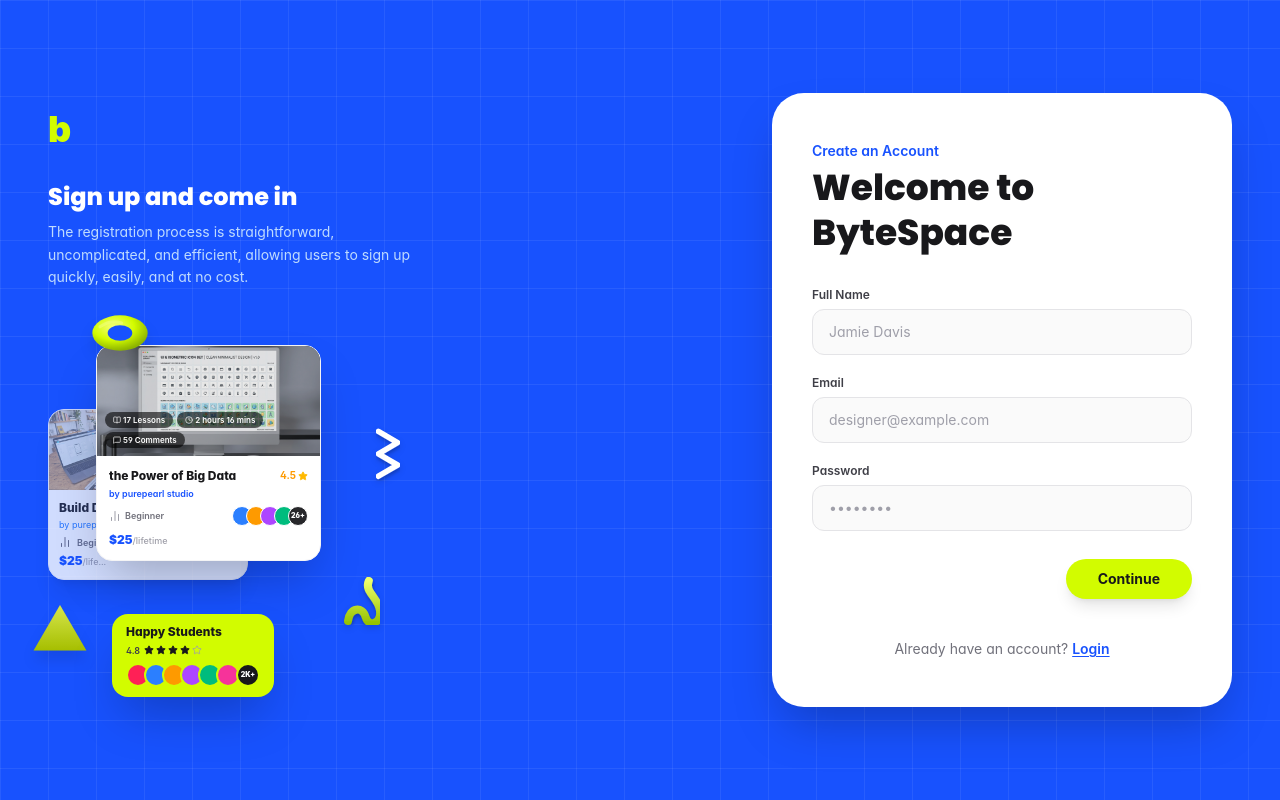
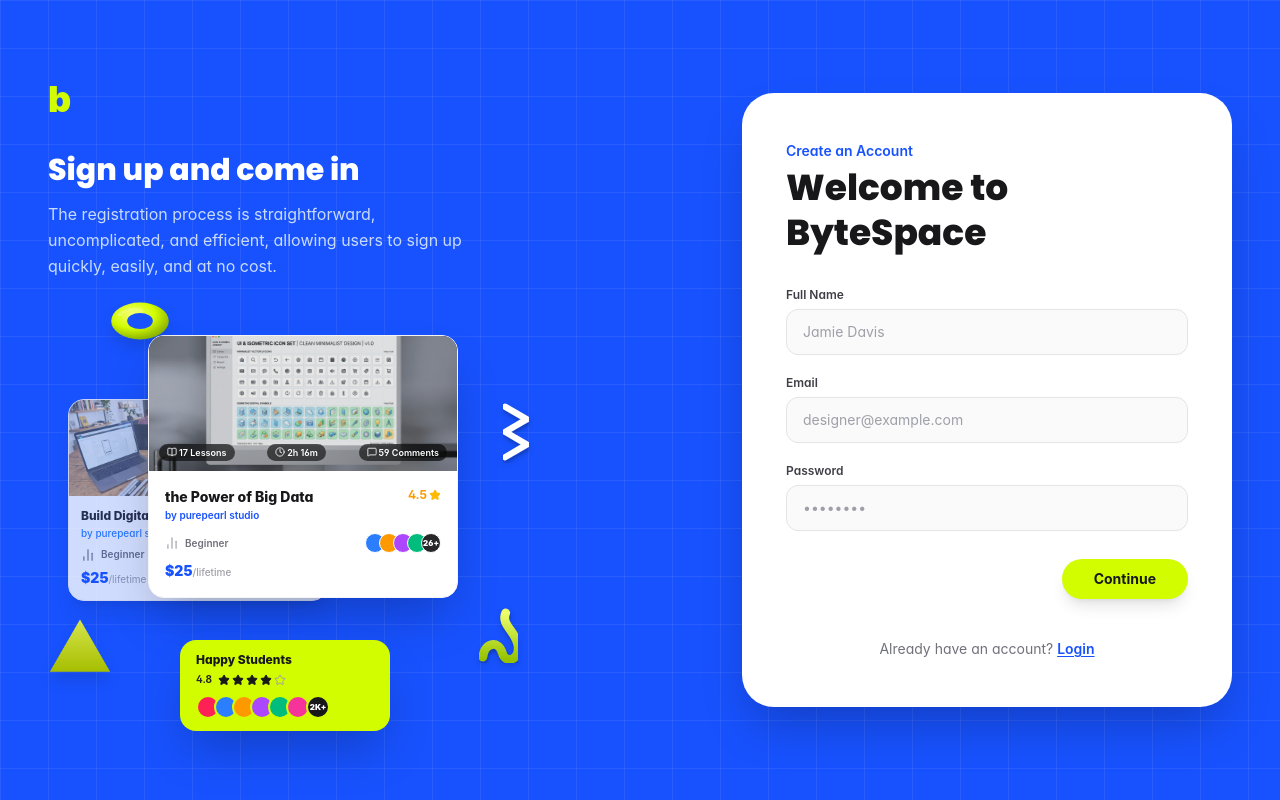
Before and after one commit to ridwanul-basit/ByteSpace-New, a Next.js app: page /sign-up in a window 1280 px wide. Built offline with nearby package versions, Linux system fonts and the light colour scheme; a web font is replaced by a local one.

Commit message:
feat(fixed : auth layout)

```diff
--- a/src/components/layout/AuthLayout.tsx
+++ b/src/components/layout/AuthLayout.tsx
@@ -18,20 +18,20 @@
       </Link>
 
       {/* ── Text ── */}
-      <div className="relative z-20 max-w-sm text-center lg:text-left">
-        <h2 className="text-white font-extrabold text-xl sm:text-2xl leading-snug mb-2 font-heading">
+      <div className="relative z-20 max-w-md text-center lg:text-left">
+        <h2 className="text-white font-extrabold text-2xl sm:text-3xl leading-snug mb-2.5 font-heading">
           {tagline}
         </h2>
-        <p className="text-blue-200 text-xs sm:text-sm leading-relaxed">{description}</p>
+        <p className="text-blue-100/90 text-sm sm:text-base leading-relaxed">{description}</p>
       </div>
 
       {/* ── Card collage ── */}
-      <div className="relative z-20 mt-8 lg:mt-10 flex justify-center self-center lg:self-start">
-        <div className="relative" style={{ width: 340, height: 360 }}>
+      <div className="relative z-20 mt-8 lg:mt-10 flex justify-center self-center lg:self-start w-full">
+        <div className="relative w-full max-w-[450px]" style={{ height: 400 }}>
 
           {/* ── Lime Torus Ring — top-left ── */}
-          <div className="absolute -top-4 left-10 z-30 pointer-events-none">
-            <svg viewBox="0 0 80 52" className="w-16 h-10 drop-shadow-xl">
+          <div className="absolute -top-5 left-10 z-30 pointer-events-none">
+            <svg viewBox="0 0 80 52" className="w-16 h-11 drop-shadow-xl">
               <defs>
                 <radialGradient id="atLt" cx="38%" cy="32%" r="68%">
                   <stop offset="0%" stopColor="#f5ff7a" />
@@ -46,8 +46,8 @@
           </div>
 
           {/* ── Lime Triangle — bottom-left ── */}
-          <div className="absolute bottom-8 -left-4 z-30 pointer-events-none">
-            <svg viewBox="0 0 70 70" className="w-14 h-14 drop-shadow-xl">
+          <div className="absolute bottom-10 -left-5 z-30 pointer-events-none">
+            <svg viewBox="0 0 70 70" className="w-16 h-16 drop-shadow-xl">
               <defs>
                 <linearGradient id="atTri" x1="0" y1="0" x2="0" y2="1">
                   <stop offset="0%" stopColor="#eeff55" />
@@ -60,8 +60,8 @@
           </div>
 
           {/* ── White Zigzag — right-middle ── */}
-          <div className="absolute top-24 -right-4 z-30 pointer-events-none">
-            <svg viewBox="0 0 40 70" className="w-8 h-14 drop-shadow-md">
+          <div className="absolute top-20 -right-4 z-30 pointer-events-none">
+            <svg viewBox="0 0 40 70" className="w-9 h-16 drop-shadow-md">
               <defs>
                 <filter id="atSz">
                   <feDropShadow dx="1" dy="3" stdDeviation="2" floodColor="#000" floodOpacity="0.18" />
@@ -72,8 +72,8 @@
           </div>
 
           {/* ── Lime Squiggle — right-bottom ── */}
-          <div className="absolute bottom-16 right-2 z-30 pointer-events-none">
-            <svg viewBox="0 0 50 60" className="w-10 h-12 drop-shadow-md">
+          <div className="absolute bottom-14 right-0 z-30 pointer-events-none">
+            <svg viewBox="0 0 50 60" className="w-11 h-14 drop-shadow-md">
               <defs>
                 <linearGradient id="atSq" x1="0" y1="0" x2="0" y2="1">
                   <stop offset="0%" stopColor="#eeff6a" />
@@ -87,81 +87,81 @@
             </svg>
           </div>
 
-          {/* ── Back course card (offset, partially hidden) ── */}
-          <div className="absolute top-20 left-0 z-10 w-[200px] rounded-2xl bg-white shadow-xl overflow-hidden border border-zinc-100 opacity-80">
-            <div className="relative h-20 bg-zinc-200 overflow-hidden">
-              <Image src="/courses/course-1.jpg" alt="" fill className="object-cover opacity-60" />
+          {/* ── Back course card (offset, wider) ── */}
+          <div className="absolute top-20 left-0 z-10 w-[260px] rounded-2xl bg-white shadow-xl overflow-hidden border border-zinc-100 opacity-80 transition-transform duration-300 hover:opacity-100">
+            <div className="relative h-24 bg-zinc-200 overflow-hidden">
+              <Image src="/courses/course-1.jpg" alt="Build Digital Assets" fill className="object-cover opacity-70" />
             </div>
-            <div className="p-2.5">
-              <p className="text-xs font-extrabold text-zinc-800 truncate">Build Digi...</p>
-              <p className="text-[9px] text-blue-500 mt-0.5">by purepearl stu...</p>
-              <div className="flex items-center gap-1.5 mt-1">
-                <BarChart2 className="w-3 h-3 text-zinc-500" />
-                <span className="text-[9px] text-zinc-500 font-semibold">Beginner</span>
+            <div className="p-3">
+              <p className="text-xs font-extrabold text-zinc-800 truncate">Build Digital Asset</p>
+              <p className="text-[10px] text-blue-500 font-medium mt-0.5">by purepearl studio</p>
+              <div className="flex items-center gap-1.5 mt-1.5">
+                <BarChart2 className="w-3.5 h-3.5 text-zinc-500" />
+                <span className="text-[10px] text-zinc-500 font-semibold">Beginner</span>
               </div>
-              <p className="text-xs font-black text-[#1852fe] mt-1">$25<span className="text-[9px] font-normal text-zinc-400">/life...</span></p>
+              <p className="text-sm font-black text-[#1852fe] mt-1.5">$25<span className="text-[10px] font-normal text-zinc-400">/lifetime</span></p>
             </div>
           </div>
 
-          {/* ── Front course card (primary) ── */}
-          <div className="absolute top-4 left-12 z-20 w-[225px] rounded-2xl bg-white shadow-2xl overflow-hidden border border-zinc-100">
+          {/* ── Front course card (primary, wider) ── */}
+          <div className="absolute top-4 left-16 sm:left-20 z-20 w-[290px] sm:w-[310px] rounded-2xl bg-white shadow-2xl overflow-hidden border border-zinc-100">
             {/* Course image */}
-            <div className="relative h-[110px] bg-zinc-900 overflow-hidden">
+            <div className="relative h-[135px] bg-zinc-900 overflow-hidden">
               <Image src="/courses/course-2.jpg" alt="The Power of Big Data" fill className="object-cover opacity-90" />
               {/* Badges */}
-              <div className="absolute bottom-2 left-2 flex items-center gap-1 flex-wrap">
-                <span className="rounded-full bg-black/60 px-2 py-0.5 text-[8px] text-white font-semibold flex items-center gap-0.5">
-                  <BookOpen className="w-2 h-2" /> 17 Lessons
+              <div className="absolute bottom-2.5 left-2.5 right-2.5 flex items-center justify-between gap-1">
+                <span className="rounded-full bg-black/60 backdrop-blur-md px-2 py-0.5 text-[9px] text-white font-semibold flex items-center gap-0.5">
+                  <BookOpen className="w-2.5 h-2.5" /> 17 Lessons
                 </span>
-                <span className="rounded-full bg-black/60 px-2 py-0.5 text-[8px] text-white font-semibold flex items-center gap-0.5">
-                  <Clock className="w-2 h-2" /> 2 hours 16 mins
+                <span className="rounded-full bg-black/60 backdrop-blur-md px-2 py-0.5 text-[9px] text-white font-semibold flex items-center gap-0.5">
+                  <Clock className="w-2.5 h-2.5" /> 2h 16m
                 </span>
-                <span className="rounded-full bg-black/60 px-2 py-0.5 text-[8px] text-white font-semibold flex items-center gap-0.5">
-                  <MessageSquare className="w-2 h-2" /> 59 Comments
+                <span className="rounded-full bg-black/60 backdrop-blur-md px-2 py-0.5 text-[9px] text-white font-semibold flex items-center gap-0.5">
+                  <MessageSquare className="w-2.5 h-2.5" /> 59 Comments
                 </span>
               </div>
             </div>
 
             {/* Card body */}
-            <div className="p-3">
+            <div className="p-3.5 sm:p-4">
               <div className="flex items-start justify-between gap-1">
-                <p className="text-xs font-extrabold text-zinc-900 leading-snug">the Power of Big Data</p>
-                <span className="flex items-center gap-0.5 text-[10px] font-bold text-amber-500 shrink-0">
-                  4.5 <Star className="w-2.5 h-2.5 fill-amber-400 text-amber-400" />
+                <p className="text-sm font-extrabold text-zinc-900 leading-snug">the Power of Big Data</p>
+                <span className="flex items-center gap-0.5 text-xs font-bold text-amber-500 shrink-0">
+                  4.5 <Star className="w-3 h-3 fill-amber-400 text-amber-400" />
                 </span>
               </div>
-              <p className="text-[9px] text-[#1852fe] font-semibold mt-0.5">by purepearl studio</p>
-              <div className="mt-1.5 flex items-center justify-between">
-                <div className="flex items-center gap-1">
-                  <BarChart2 className="w-3 h-3 text-zinc-400" />
-                  <span className="text-[9px] text-zinc-500 font-semibold">Beginner</span>
+              <p className="text-[10px] text-[#1852fe] font-semibold mt-0.5">by purepearl studio</p>
+              <div className="mt-2.5 flex items-center justify-between">
+                <div className="flex items-center gap-1.5">
+                  <BarChart2 className="w-3.5 h-3.5 text-zinc-400" />
+                  <span className="text-[10px] font-semibold text-zinc-500">Beginner</span>
                 </div>
                 <div className="flex -space-x-1.5">
                   {["bg-blue-500", "bg-amber-500", "bg-purple-500", "bg-emerald-500"].map((bg, i) => (
                     <div key={i} className={`h-5 w-5 rounded-full border border-white ${bg}`} />
                   ))}
-                  <div className="h-5 w-5 rounded-full border border-white bg-zinc-800 text-white text-[7px] flex items-center justify-center font-black">26+</div>
+                  <div className="h-5 w-5 rounded-full border border-white bg-zinc-800 text-white text-[8px] flex items-center justify-center font-black">26+</div>
                 </div>
               </div>
-              <p className="mt-1.5 text-xs font-black text-[#1852fe]">$25<span className="text-[9px] font-medium text-zinc-400">/lifetime</span></p>
+              <p className="mt-2 text-sm font-black text-[#1852fe]">$25<span className="text-[10px] font-medium text-zinc-400">/lifetime</span></p>
             </div>
           </div>
 
           {/* ── Happy Students lime card — bottom ── */}
-          <div className="absolute -bottom-2 left-16 z-30 rounded-2xl bg-[#d2fc00] px-3.5 py-2.5 shadow-2xl">
+          <div className="absolute -bottom-3 left-24 sm:left-28 z-30 rounded-2xl bg-[#d2fc00] px-4 py-3 shadow-2xl min-w-[210px]">
             <p className="text-xs font-extrabold text-zinc-900">Happy Students</p>
-            <div className="mt-1 flex items-center gap-1">
-              <p className="text-[9px] font-semibold text-zinc-700">4.8</p>
+            <div className="mt-1 flex items-center gap-1.5">
+              <p className="text-[10px] font-bold text-zinc-800">4.8</p>
               <div className="flex gap-0.5">
-                {[1, 2, 3, 4].map(i => <Star key={i} className="w-2.5 h-2.5 fill-zinc-900 text-zinc-900" />)}
-                <Star className="w-2.5 h-2.5 text-zinc-400" />
+                {[1, 2, 3, 4].map(i => <Star key={i} className="w-3 h-3 fill-zinc-900 text-zinc-900" />)}
+                <Star className="w-3 h-3 text-zinc-400" />
               </div>
             </div>
-            <div className="mt-1.5 flex -space-x-1.5 items-center">
+            <div className="mt-2 flex -space-x-1.5 items-center">
               {["bg-rose-500", "bg-blue-500", "bg-amber-500", "bg-purple-500", "bg-emerald-500", "bg-pink-500"].map((bg, i) => (
                 <div key={i} className={`h-6 w-6 rounded-full border-2 border-[#d2fc00] ${bg}`} />
               ))}
-              <div className="h-6 w-6 rounded-full border-2 border-[#d2fc00] bg-zinc-900 text-white text-[7px] flex items-center justify-center font-black ml-0.5">2K+</div>
+              <div className="h-6 w-6 rounded-full border-2 border-[#d2fc00] bg-zinc-900 text-white text-[8px] flex items-center justify-center font-black ml-0.5">2K+</div>
             </div>
           </div>
 
@@ -191,18 +191,18 @@
       />
 
       {/* Symmetric Container with Equal Width Columns & Equal Spacing */}
-      <div className="relative z-10 w-full max-w-7xl mx-auto px-6 sm:px-10 lg:px-12 flex flex-col lg:flex-row items-center justify-between gap-10 lg:gap-12">
+      <div className="relative z-10 w-full max-w-7xl mx-auto px-6 sm:px-10 lg:px-12 flex flex-col lg:flex-row items-center justify-between gap-10 lg:gap-14">
 
         {/* LEFT PANEL — Exactly 50% width on desktop */}
         <div className="w-full lg:w-1/2 flex items-center justify-center lg:justify-start">
-          <div className="w-full max-w-[460px]">
+          <div className="w-full max-w-[490px]">
             <AuthLeftPanel tagline={tagline} description={description} />
           </div>
         </div>
 
         {/* RIGHT PANEL — Exactly 50% width on desktop */}
         <div className="w-full lg:w-1/2 flex items-center justify-center lg:justify-end">
-          <div className="w-full max-w-[460px] bg-white rounded-[2rem] shadow-2xl px-8 sm:px-10 py-10 sm:py-12">
+          <div className="w-full max-w-[490px] bg-white rounded-[2rem] shadow-2xl px-8 sm:px-11 py-10 sm:py-12">
             {children}
           </div>
         </div>
```
